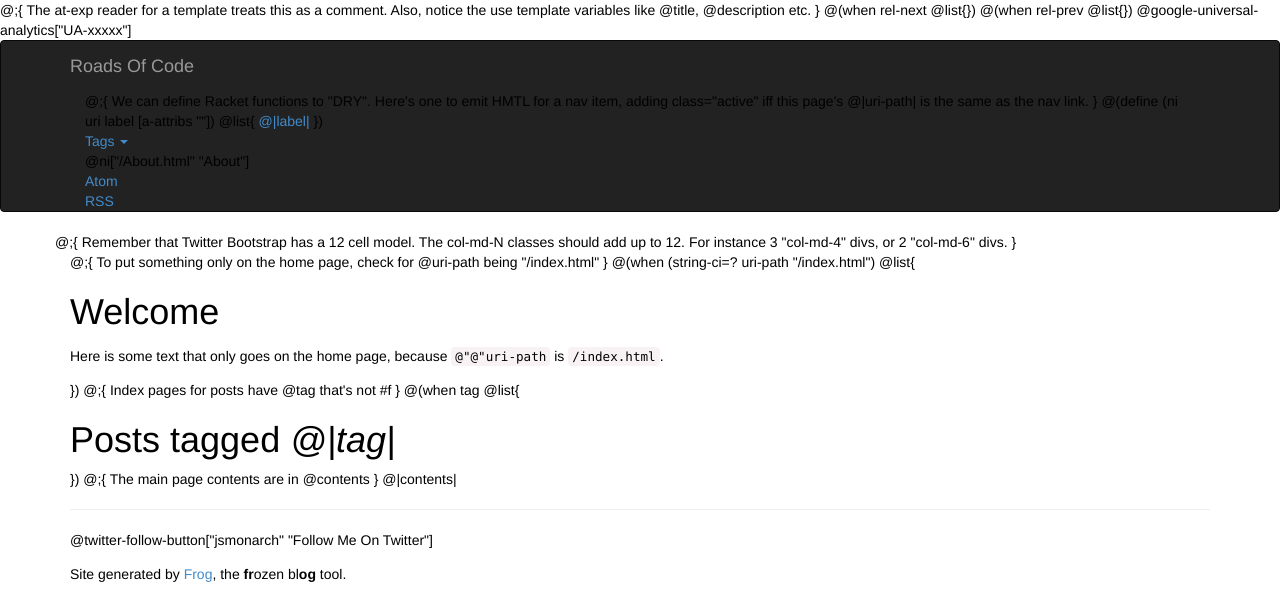
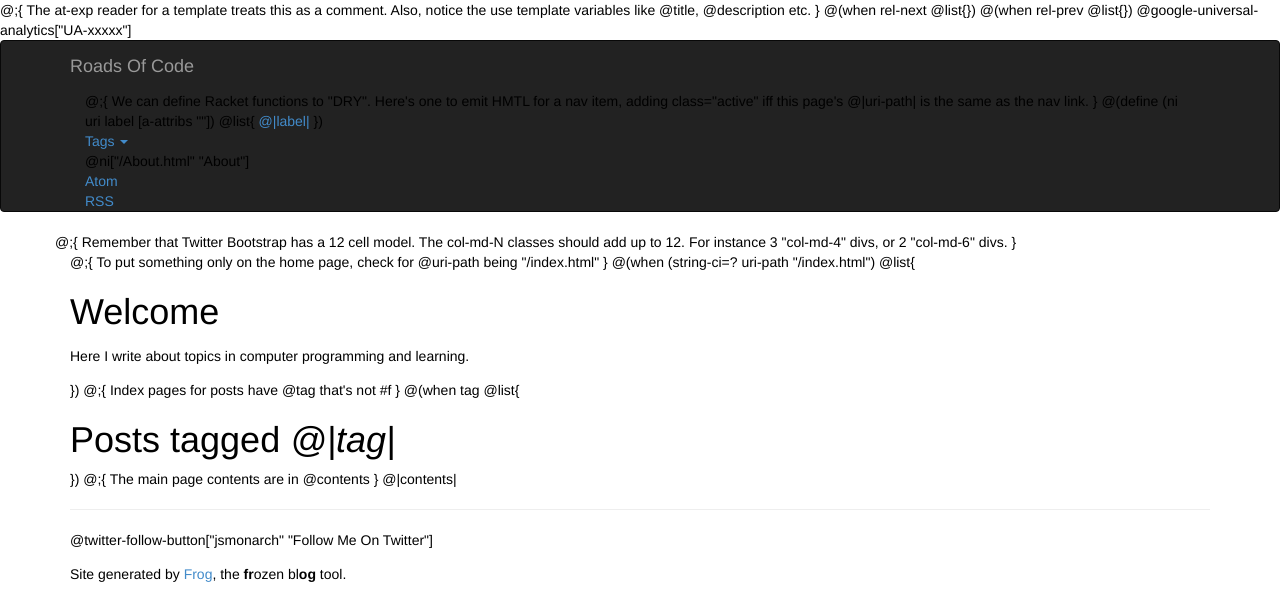
Before and after one commit to geoffreyvanwyk/roadsofcode.com, a plain HTML site: page _src/page-template.html in a window 1280 px wide. Shown: the top 595 px of the page. Drawn offline with nearby package versions, Linux system fonts and the light colour scheme.

Commit message:
Updated welcome text on home page.

```diff
--- a/_src/page-template.html
+++ b/_src/page-template.html
@@ -81,9 +81,7 @@
           @(when (string-ci=? uri-path "/index.html")
             @list{
               <h1>Welcome</h1>
-              <p>Here is some text that only goes on the home page,
-                because <code>@"@"uri-path</code> is
-                <code>/index.html</code>.</p> })
+              <p>Here I write about topics in computer programming and learning.</p> })
           @;{ Index pages for posts have @tag that's not #f }
           @(when tag
             @list{<h1>Posts tagged <em>@|tag|</em></h1>})
```
